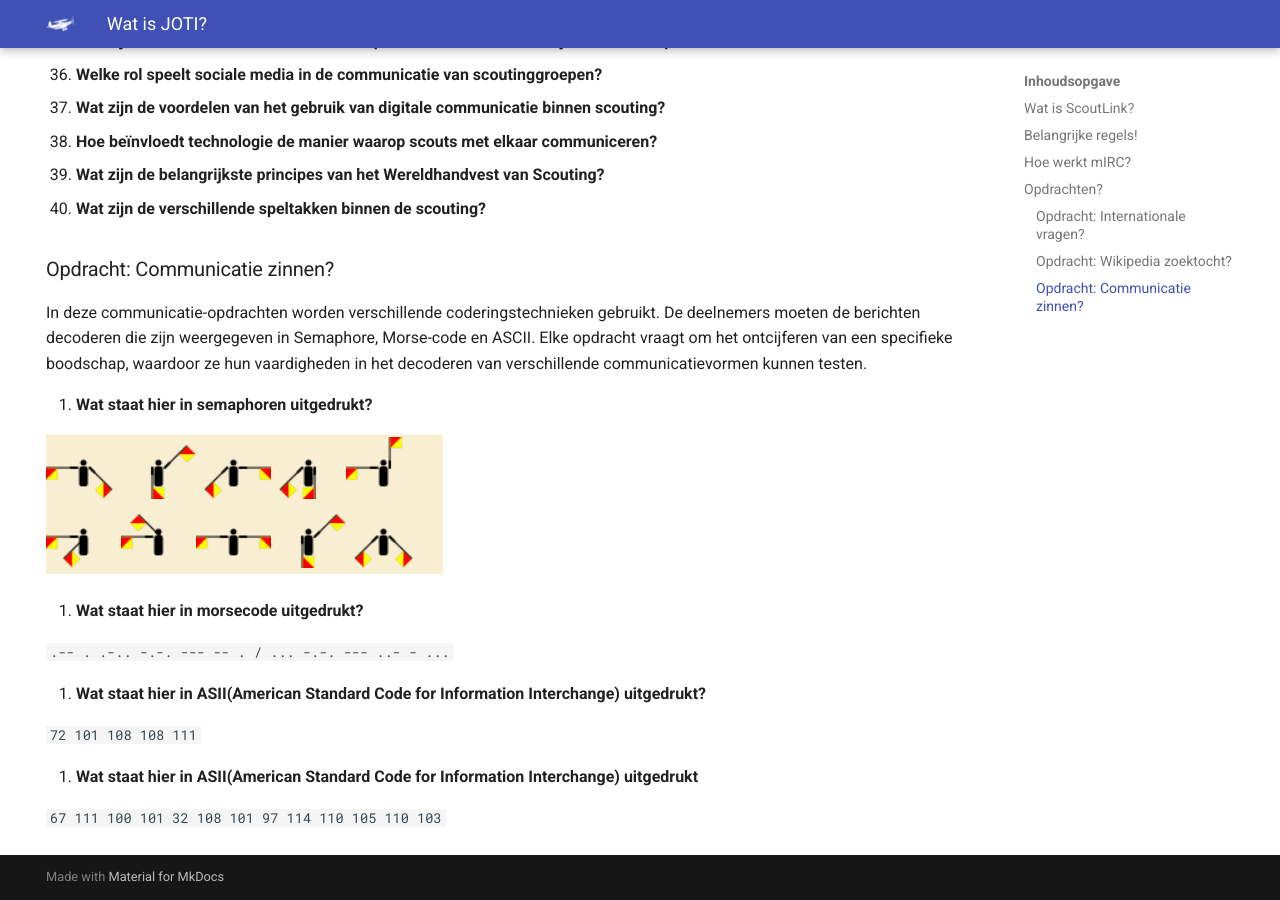
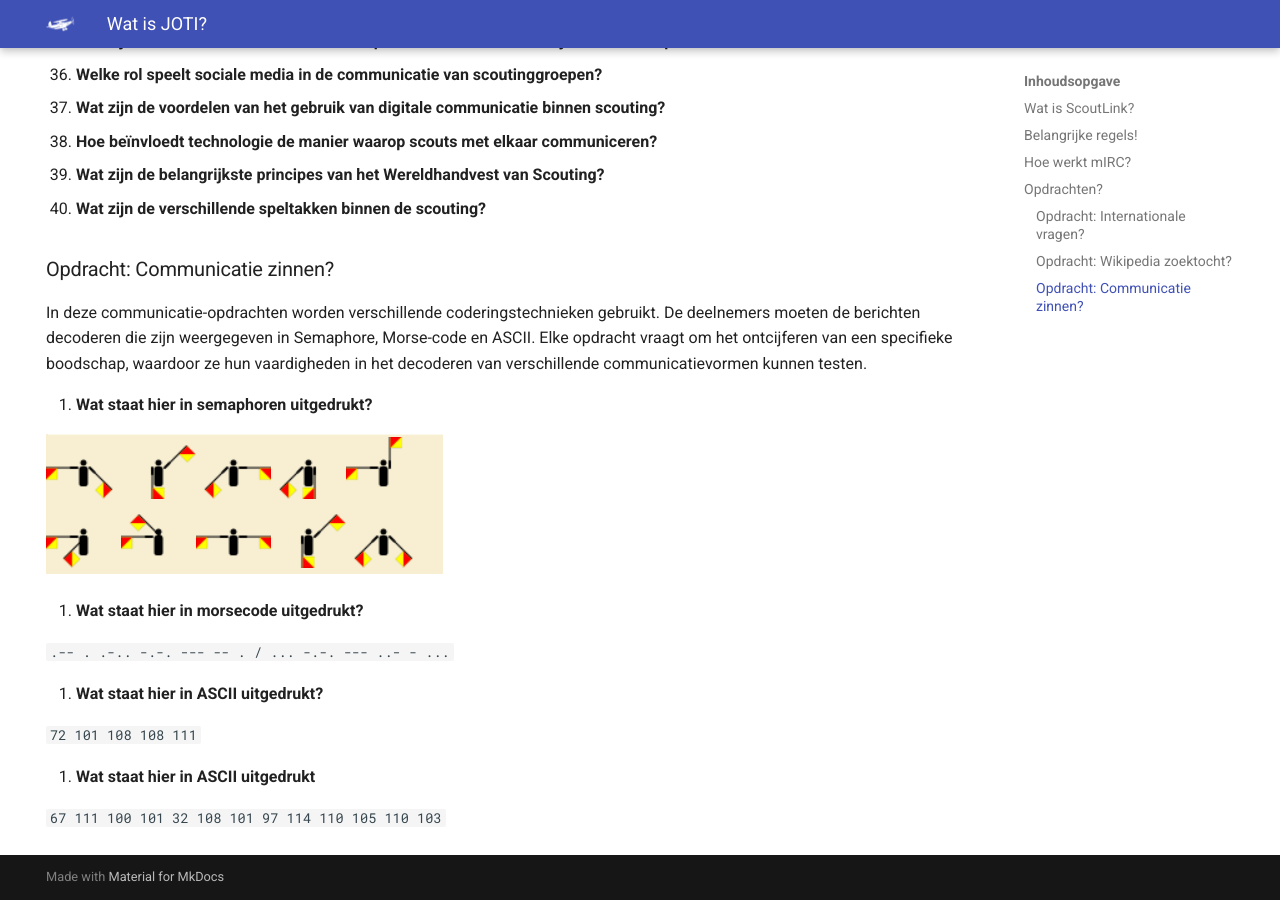
Before and after one commit to LuukBerkel/Joti2024, an MkDocs documentation site: the page built from docs/index.md, in a window 1280 px wide and 900 px high, scrolled down 4811 px. Built offline with MkDocs 1.6.1 and Material for MkDocs 9.7.7, drawn with Linux system fonts in a browser that asks for light colours.

Commit message:
Fixed some gramar

```diff
--- a/docs/index.md
+++ b/docs/index.md
@@ -130,10 +130,10 @@ In deze communicatie-opdrachten worden verschillende coderingstechnieken gebruik
 
 `.-- . .-.. -.-. --- -- . / ... -.-. --- ..- - ...`
 
-3. **Wat staat hier in ASII(American Standard Code for Information Interchange) uitgedrukt?**
+3. **Wat staat hier in ASCII uitgedrukt?**
 
 `72 101 108 108 111`
 
-4. **Wat staat hier in ASII(American Standard Code for Information Interchange) uitgedrukt**
+4. **Wat staat hier in ASCII uitgedrukt**
 
 `67 111 100 101 32 108 101 97 114 110 105 110 103`
```
Also changed, not shown: site/index.html.
